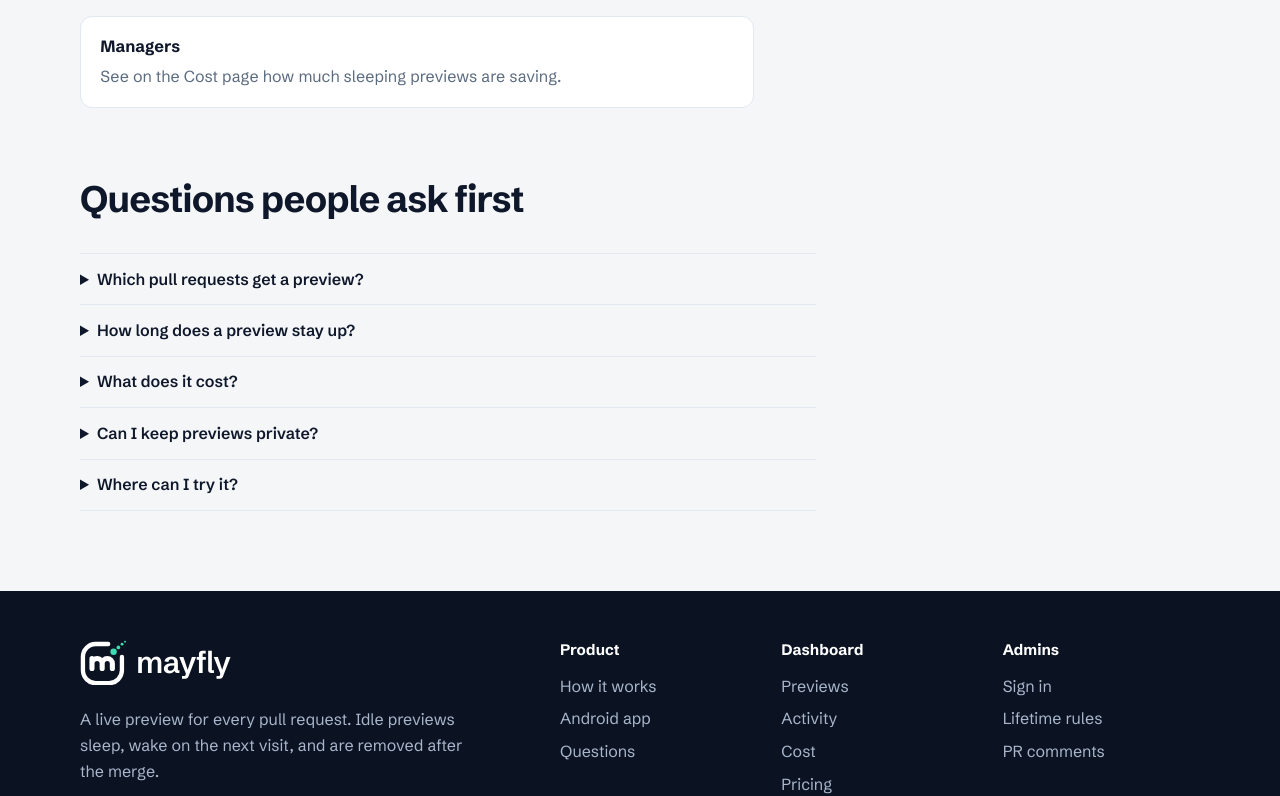
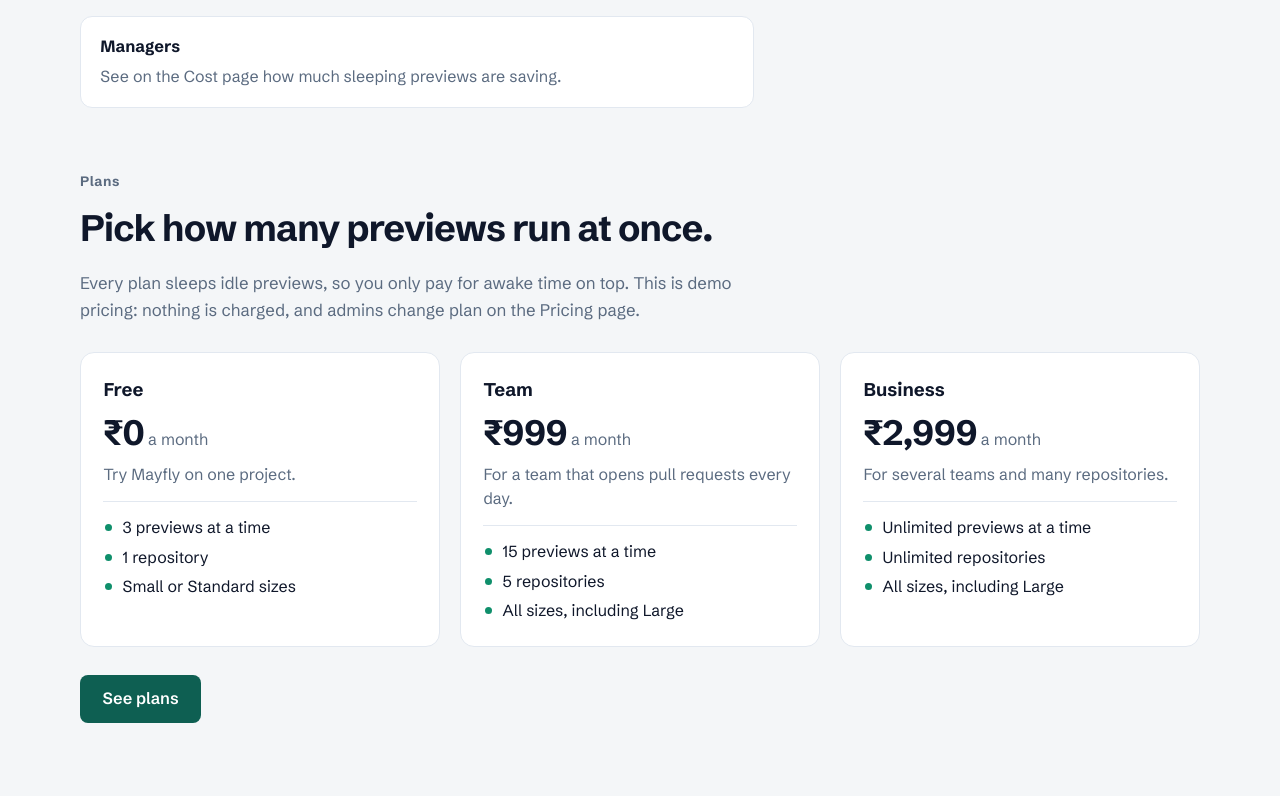
Before and after one commit to Meetamadhu/mayfly, a Next.js app: page / in a window 1280 px wide. Shown: the part 2313-3109 px from the top of the page. Built offline with nearby package versions, Linux system fonts and the light colour scheme; no server answers.

Commit message:
Landing page: Plans section with the three plans and a See plans link
- Prices and limits come from the same plan list as the Pricing page
- Says it's demo pricing and nothing is charged
- FAQ cost answer and footer link to the plans
- Anchored sections land below the sticky top bar

```diff
--- a/src/components/landing.tsx
+++ b/src/components/landing.tsx
@@ -4,6 +4,7 @@ import { useEffect, useState } from "react";
 import { MayflyMark } from "@/components/admin-header";
 import { StateGlyph } from "@/components/previews-view";
 import { ThemeToggle } from "@/components/theme-toggle";
+import { PLAN_IDS, PLANS, formatPrice, planLines } from "@/lib/plans";
 
 /**
  * The public home page from the design: a top bar, the headline, a picture of the Previews page in a browser
@@ -346,6 +347,37 @@ export function Landing() {
         </div>
       </section>
 
+      <section className="lp-section" id="plans" aria-labelledby="lp-plans-title">
+        <p className="lp-kicker">Plans</p>
+        <h2 id="lp-plans-title">Pick how many previews run at once.</h2>
+        <p className="lp-app-lede">
+          Every plan sleeps idle previews, so you only pay for awake time on top. This is demo pricing: nothing is
+          charged, and admins change plan on the Pricing page.
+        </p>
+        <ul className="lp-plans">
+          {PLAN_IDS.map((id) => {
+            const plan = PLANS[id];
+            return (
+              <li key={plan.id}>
+                <h3>{plan.name}</h3>
+                <p className="lp-plan-price">
+                  <strong>{formatPrice(plan.price)}</strong> <span>a month</span>
+                </p>
+                <p className="lp-plan-blurb">{plan.blurb}</p>
+                <ul>
+                  {planLines(plan).map((line) => (
+                    <li key={line}>{line}</li>
+                  ))}
+                </ul>
+              </li>
+            );
+          })}
+        </ul>
+        <a className="lp-btn lp-btn-lg lp-plans-cta" href="/pricing">
+          See plans
+        </a>
+      </section>
+
       <section className="lp-section lp-faq" id="faq" aria-labelledby="lp-faq-title">
         <h2 id="lp-faq-title">Questions people ask first</h2>
         <details>
@@ -364,7 +396,10 @@ export function Landing() {
         </details>
         <details>
           <summary>What does it cost?</summary>
-          <p>Only the time a preview is awake. The Cost page shows an estimate of what sleeping has saved.</p>
+          <p>
+            A plan sets how many previews run at once (see <a href="#plans">Plans</a>), and on top of that you only pay
+            for the time a preview is awake. The Cost page shows an estimate of what sleeping has saved.
+          </p>
         </details>
         <details>
           <summary>Can I keep previews private?</summary>
@@ -396,6 +431,7 @@ export function Landing() {
               <h2>Product</h2>
               <a href="#how">How it works</a>
               <a href="#app">Android app</a>
+              <a href="#plans">Plans</a>
               <a href="#faq">Questions</a>
             </div>
             <div>
```
Also changed, not shown: src/app/globals.css.
